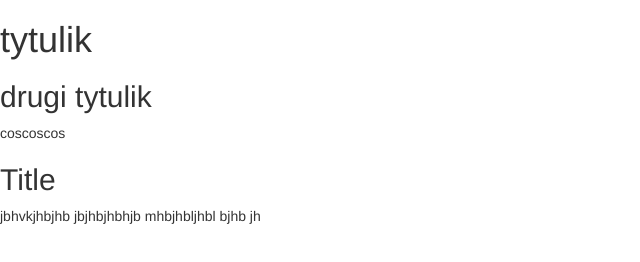
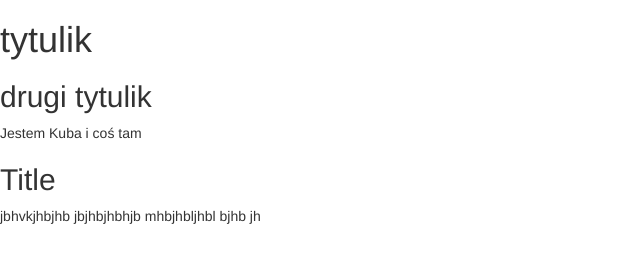
Before and after one commit to Lankiewicz/nauka-gita-2, a plain HTML site: page index.html in a window 1280 px wide. Shown: the full height of the page, 0-640 px from the left. Drawn offline with nearby package versions, Linux system fonts and the light colour scheme; files that its build step writes are made by us from their sources.

Commit message:
Change paragraf

```diff
--- a/index.html
+++ b/index.html
@@ -14,7 +14,7 @@
         <section class="new">
     	<h1>tytulik</h1>
       <h2>drugi tytulik</h2>
-          <p>coscoscos</p>
+          <p>Jestem Kuba i coś tam</p>
           <h2>Title</h2>
           <p>jbhvkjhbjhb jbjhbjhbhjb  mhbjhbljhbl bjhb jh</p>
 		    </section>
```
